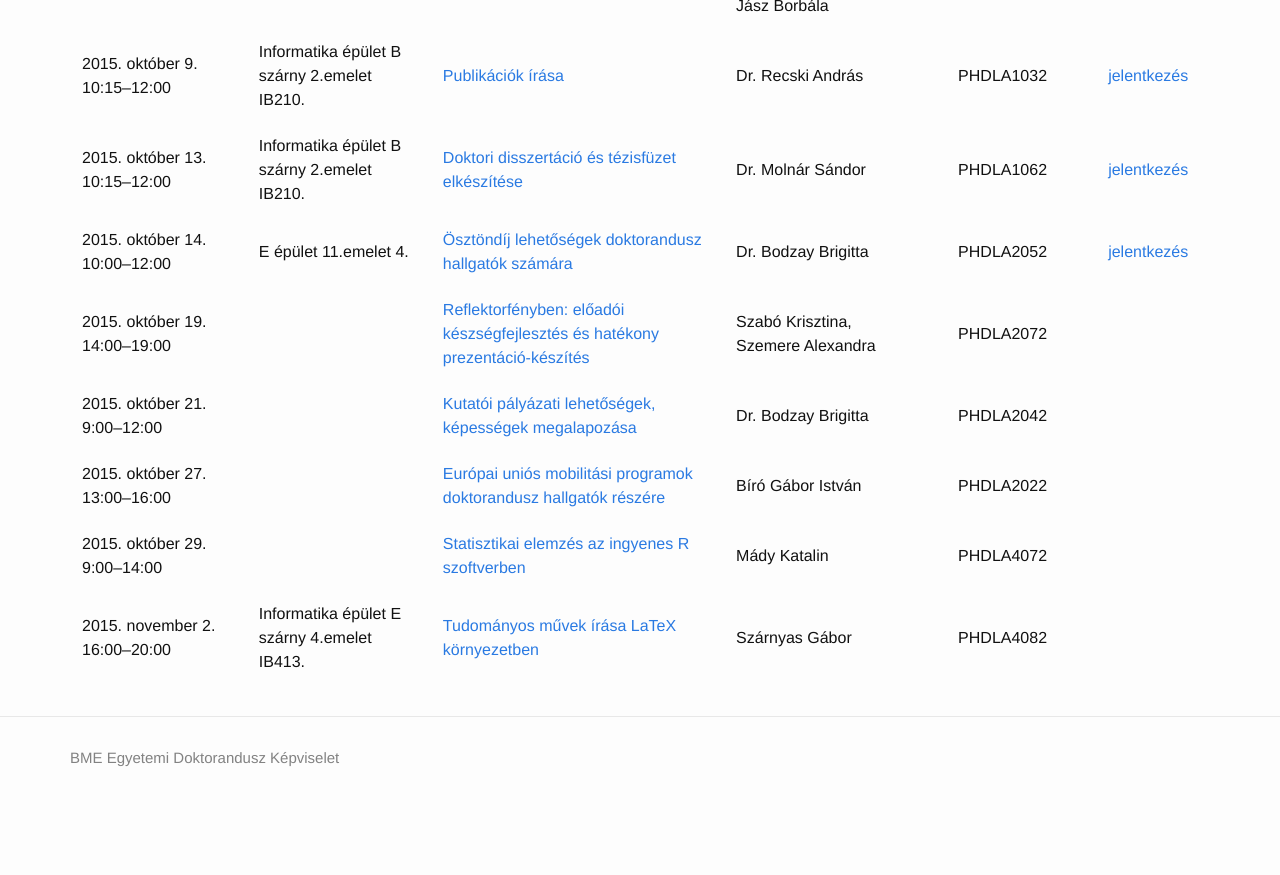
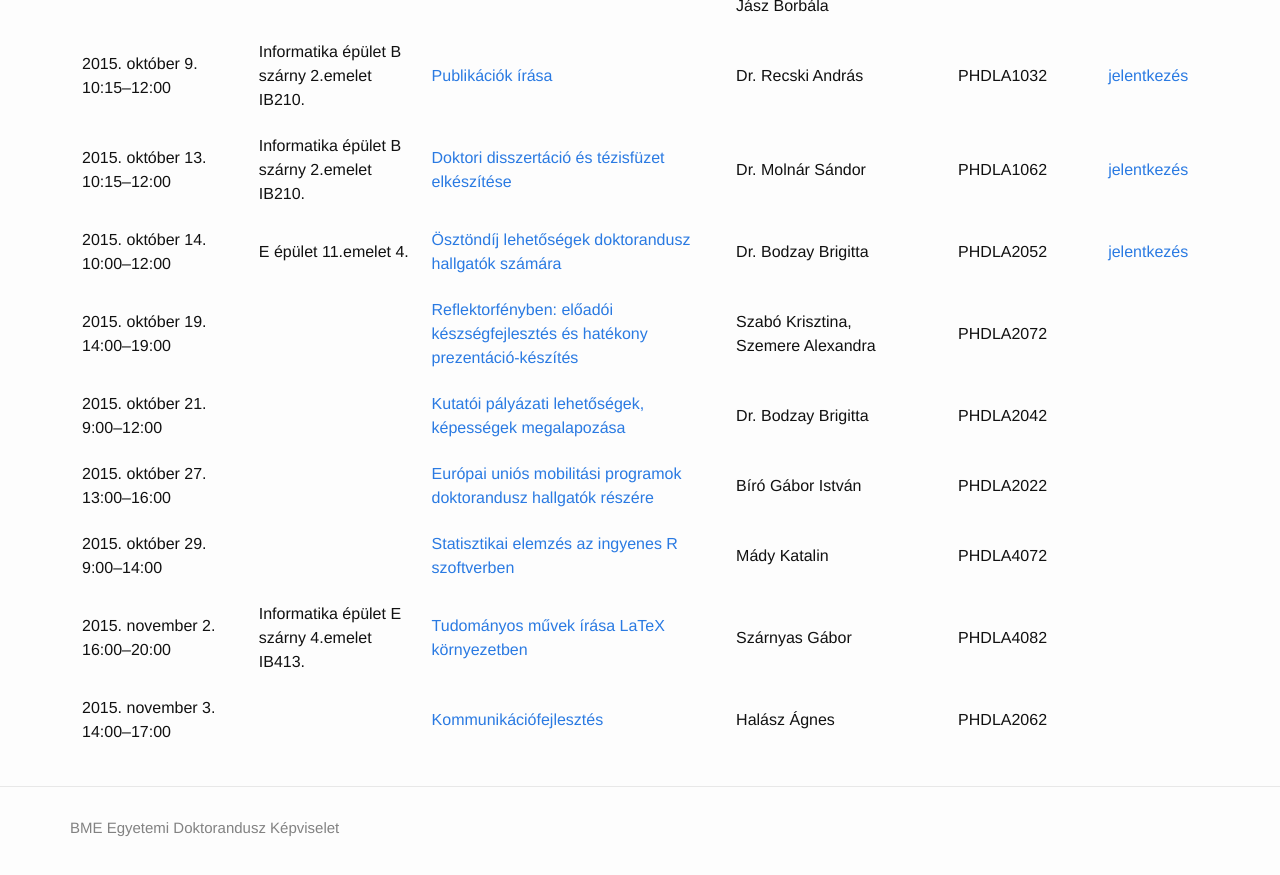
Before and after one commit to totyabaja/bme-edk.github.io, a Jekyll site: the page built from lectures.html, in a window 1280 px wide and 900 px high, scrolled down 973 px. Shown: the top 875 px of the window. Built offline with Jekyll 4.4.1, drawn with Linux system fonts in a browser that asks for light colours; a file with an impossible date is left out; before the commit the page ends 1803 px from its top, so only the background shows below that.

Commit message:
Update 2062-kommunikaciofejlesztes.md

```diff
--- a/_lectures/2062-kommunikaciofejlesztes.md
+++ b/_lectures/2062-kommunikaciofejlesztes.md
@@ -1,6 +1,6 @@
 ---
 layout: lecture
-date: TBA
+date: 2015.11.03.
 title: Kommunikációfejlesztés
 lecturers:
   - name: Halász Ágnes
@@ -12,8 +12,8 @@ schools: összes
 audience: doktoranduszoknak és doktorjelölteknek
 participants: max. 12 fő
 location: TBA
-starttime: ""
-endtime: ""
+starttime: "14:00"
+endtime: "17:00"
 form:
 ---
 
```
